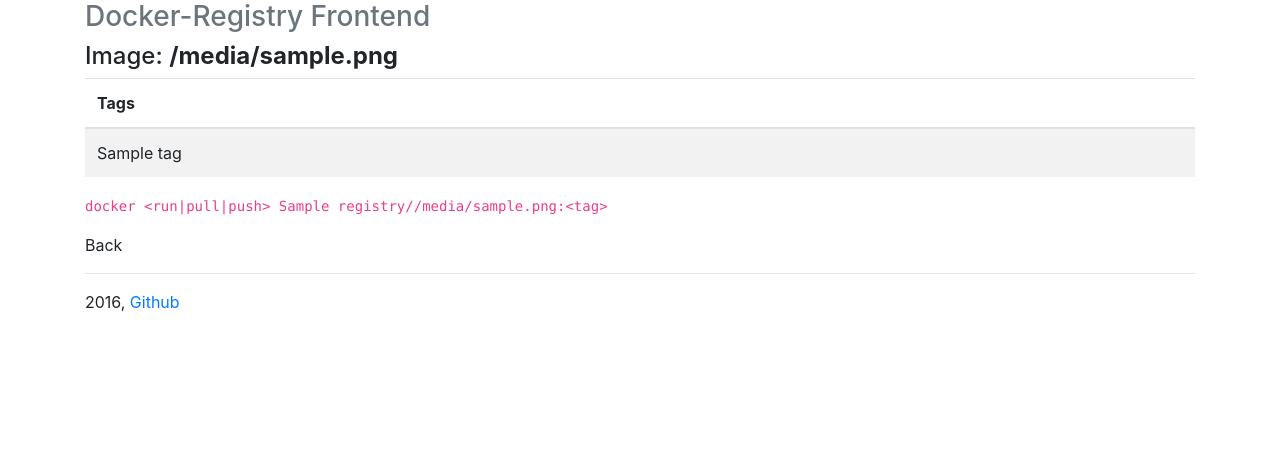
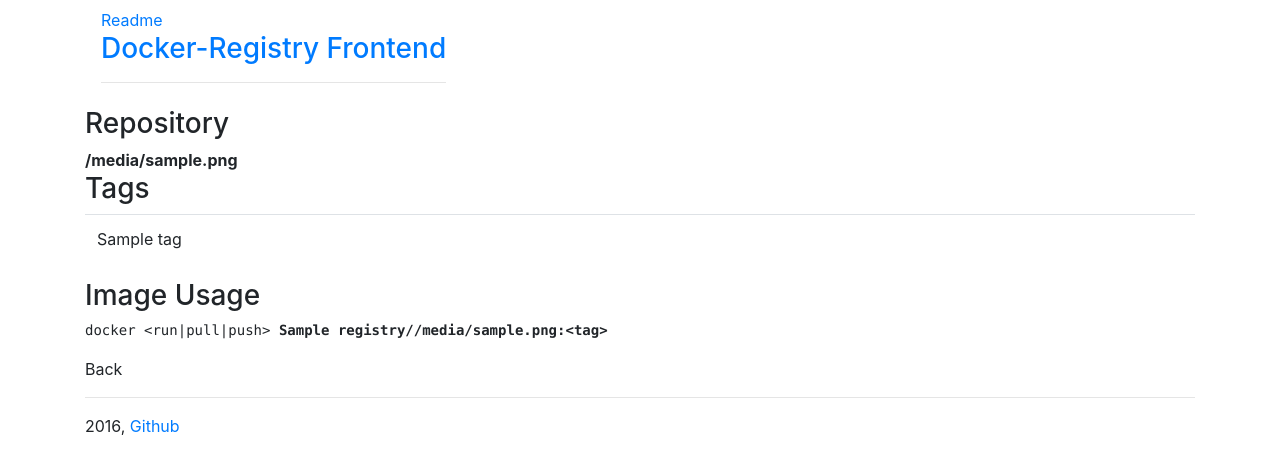
Before and after one commit to pstauffer/docker-registry-frontend, a Flask app: template flask-app/templates/image.html in a window 1280 px wide. Shown: the top 474 px of the page. Run offline with Flask 2, Linux system fonts and the light colour scheme; the template is opened without the code that fills it: most values are stand-ins (such as "Sample title", 1, 10 or a date in 2020); some libraries are stand-ins or nearby versions.

Commit message:
* added frontend_url as environment variable * layout change

```diff
--- a/docker-compose.yml
+++ b/docker-compose.yml
@@ -6,8 +6,9 @@ app:
     environment:
         - REGISTRY_URL=<registry-url>
 #        - REGISTRY_AUTH=True
-#        - REGISTRY_USER=<user>
-#        - REGISTRY_PW=<password>
+#        - REGISTRY_USER=<registry_user>
+#        - REGISTRY_PW=<registry_password>
+#        - FRONTEND_URL=<frontend_base_url>
     restart: always
 
 proxy:
--- a/flask-app/app.py
+++ b/flask-app/app.py
@@ -10,15 +10,30 @@ app = Flask(__name__)
 def index():
     r = registry_request('_catalog')
     j = r.json()
-    images = j['repositories']
-    return render_template('index.html', images=images)
+
+    return frontend_template('index.html', images=j['repositories'])
 
 @app.route('/image/<path:image>')
 def tags(image):
     r = registry_request(image + '/tags/list')
     j = r.json()
-    tags = j['tags']
-    return render_template('image.html', image=image, tags=tags, registry=os.environ['REGISTRY_URL'])
+
+    kwargs = {
+        'tags': j['tags'],
+        'image': image,
+        'registry': os.environ['REGISTRY_URL'],
+    }
+
+    return frontend_template('image.html', **kwargs)
+
+
+def frontend_template(template, **kwargs):
+    '''
+    Wrapper function around the flask render_template function
+    to always set the frontend_url for the view.
+    '''
+    return render_template(template, frontend_url=FRONTEND_URL, **kwargs)
+
 
 def registry_request(path):
     api_url = os.environ['REGISTRY_URL'] + '/v2/' + path
@@ -35,10 +50,15 @@ def registry_request(path):
 if __name__ == "__main__":
     s = Session()
 
-    # if not set, set authentication default value to False
+    # get authentication state or set default value
     REGISTRY_AUTH = os.environ.get('REGISTRY_AUTH',False)
+
+    # get base_url or set default value
+    FRONTEND_URL = os.getenv('FRONTEND_URL','/')
 
     if REGISTRY_AUTH == "True" or REGISTRY_AUTH == "true":
         s.auth = (os.environ['REGISTRY_USER'], os.environ['REGISTRY_PW'])
 
+    print os.environ['REGISTRY_URL']
+
     app.run(host='0.0.0.0', debug=True)
--- a/flask-app/templates/image.html
+++ b/flask-app/templates/image.html
@@ -1,14 +1,21 @@
 {% extends "layout.html" %}
 
-{% block heading %}Image: <b>{{ image }}</b>{% endblock %}
+{% block content %}
+<div class="panel panel-primary">
+  <div class="panel-heading">
+    <h3 class="panel-title">Repository</h3>
+  </div>
+  <div class="panel-body">
+    <b>{{ image }}</b>
+  </div>
+</div>
 
-{% block content %}
-<table class="table table-striped">
-    <thead>
-      <tr>
-        <th>Tags</th>
-      </tr>
-    </thead>
+<div class="panel panel-primary">
+  <div class="panel-heading">
+    <h3 class="panel-title">Tags</h3>
+  </div>
+  <div class="panel-body">
+ <table class="table">
     <tbody>
         {% for tag in tags %}
       <tr>
@@ -17,12 +24,19 @@
         {% endfor %}
     </tbody>
 </table>
+  </div>
+</div>
 
-    <p>
-        <code>
-            docker &lt;run|pull|push&gt; {{ registry }}/{{ image }}:&lt;tag&gt;
-        </code>
-    </p>
+<div class="panel panel-primary">
+  <div class="panel-heading">
+    <h3 class="panel-title">Image Usage</h3>
+  </div>
+  <div class="panel-body">
+<pre>
+docker &lt;run|pull|push&gt; <b>{{ registry }}/{{ image }}:&lt;tag&gt;</b>
+</pre>
+  </div>
+</div>
 
     <p>
         <a nohref onClick="window.history.back()">Back</a>
--- a/flask-app/templates/layout.html
+++ b/flask-app/templates/layout.html
@@ -18,29 +18,30 @@
   </head>
   <body>
 
-<div class="container-fluid"> <!-- container -->
-  <div class="row"> <!-- row -->
+    <div class="container">
 
-    <div class="container">
-      <div class="header clearfix">
-        <h3 class="text-muted">Docker-Registry Frontend</h3>
-      </div>
-
-  <div class="page-header">
-        <h4>{% block heading %}Template Heading{% endblock %}</h4>
-  </div>
+    <nav class="navbar">
+      <div class="header">
+        <nav>
+           <ul class="nav nav-pills pull-right">
+             <li role="presentation"><a href="https://github.com/pstauffer/docker-registry-frontend/blob/master/README.md" target="_blank">Readme</a></li>
+           </ul>
+         </nav>
+         <h3 class="text-muted"><a href="{{ frontend_url }}">Docker-Registry Frontend</a></h3>
+       <hr>
+       </div>
+    </nav>
 
     {% block content %}
       Template Content
     {% endblock %}
 
-    <footer class="footer">
+     <footer class="footer">
         <hr>
         <p>2016, <a href="https://github.com/pstauffer/docker-registry-frontend">Github</a></p>
     </footer>
 
-</div> <!-- /row -->
-</div> <!-- /container -->
+    </div> <!-- /container -->
 
     <!-- jQuery (necessary for Bootstrap's JavaScript plugins) -->
     <script src="//ajax.googleapis.com/ajax/libs/jquery/1.11.3/jquery.min.js"></script>
```
Also changed, not shown: flask-app/templates/index.html (+7 -2 lines), README.md.
